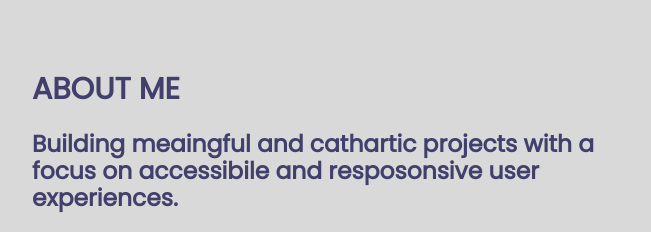
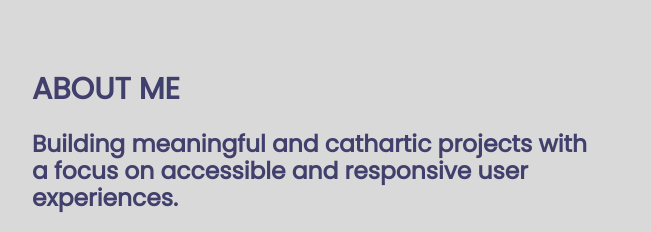
Before and after one commit to hayden-crocker/HaydenCrocker-portfolio, a website: page index.html in a window 1280 px wide. Shown: the part 806-1038 px from the top of the page, 146-797 px from the left. Drawn offline with nearby package versions, Linux system fonts and the light colour scheme; a web font is replaced by a local one.

Commit message:
fixed spelling errors

```diff
--- a/index.html
+++ b/index.html
@@ -44,7 +44,7 @@
             <div class="wrapper">
                 <div class="aboutText">
                     <h2>About Me</h2>
-                    <h3>Building meaingful and cathartic projects with a focus on accessibile and resposonsive user experiences.</h3>
+                    <h3>Building meaningful and cathartic projects with a focus on accessible and responsive user experiences.</h3>
                     <p>Hi! I'm Hayden. I am a front end developer located in the Greater Toronto Area. My background in music has given me the skills to be creative without hindering my ability to build accessible and responsive web applications. I love learning new langauges to help inspire my code to be engaging and communicate my passion through the web. While I'm not coding I spend my time composing, performing and practicing music, or escaping reality through a video game or an enticing novel. I am excited to share my projects to the world and would enjoy hearing from you if you'd be interested in collaborating!</p>
                     <a href="./assets/hayden-crocker-resume.pdf" download>My Resume</a>
                 </div>
```
